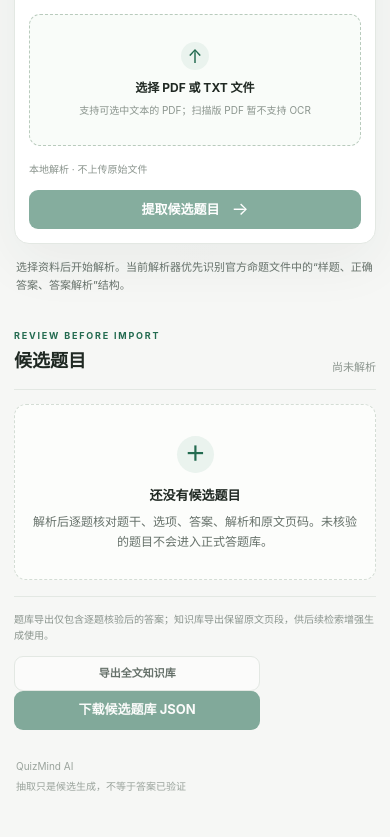
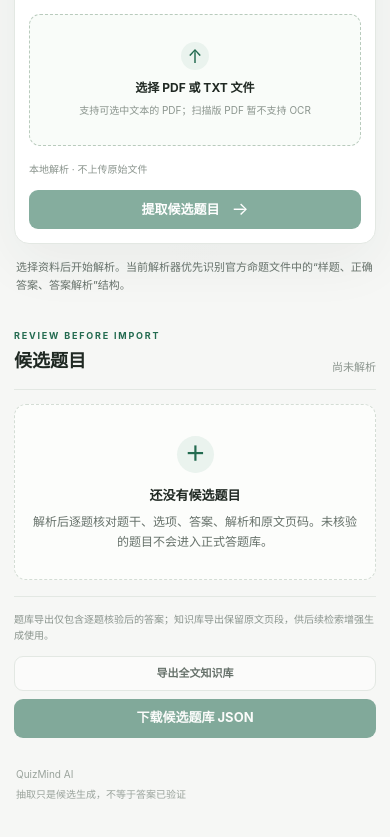
Before and after one commit to tortletortle/ai-info-literacy-2026, a plain HTML site: page docs/quiz/admin.html in a window 390 px wide. Shown: the part 615-1452 px from the top of the page. Drawn offline with Linux system fonts and the light colour scheme.

Commit message:
style(web-quiz): style dual export actions

```diff
--- a/docs/quiz/admin.css
+++ b/docs/quiz/admin.css
@@ -52,3 +52,8 @@
   .import-actions .button, .download-row .button { width: 100%; }
   .candidate-card-head { align-items: flex-start; flex-direction: column; gap: 4px; }
 }
+.download-actions { display: flex; align-items: center; gap: 8px; }
+@media (max-width: 640px) {
+  .download-actions { width: 100%; flex-direction: column; }
+  .download-actions .button { width: 100%; }
+}
```
